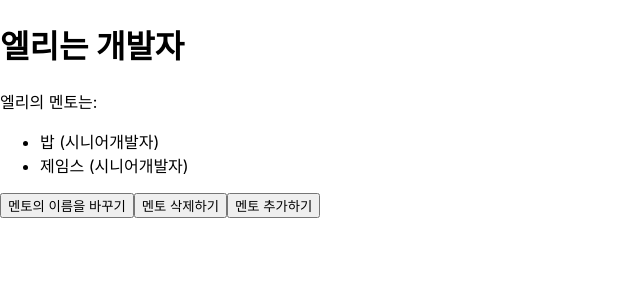
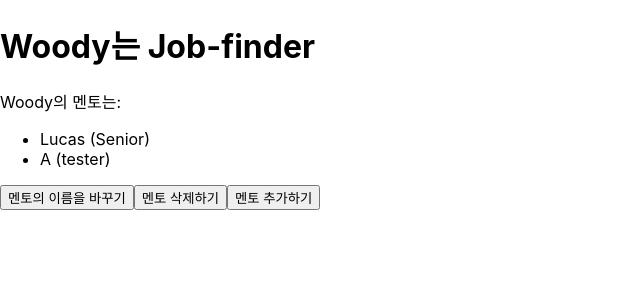
Before and after one commit to nzwgkim/find-keyword, a React (Create React App) app: page / in a window 1280 px wide. Shown: the top 300 px of the page, without its empty margins (0-640 px from the left). Built offline with nearby package versions, Linux system fonts and the light colour scheme.

Commit message:
useImmer

```diff
--- a/package.json
+++ b/package.json
@@ -7,11 +7,13 @@
     "@testing-library/jest-dom": "^5.16.5",
     "@testing-library/react": "^13.4.0",
     "@testing-library/user-event": "^13.5.0",
+    "immer": "^9.0.16",
     "react": "^18.2.0",
     "react-dom": "^18.2.0",
     "react-redux": "^8.0.4",
     "react-scripts": "^2.1.3",
     "redux-thunk": "^2.4.1",
+    "use-immer": "^0.7.0",
     "web-vitals": "^2.1.4"
   },
   "scripts": {
--- /dev/null
+++ b/src/basic/AppMentorsImmer.jsx
@@ -0,0 +1,94 @@
+import React from "react";
+import { useImmer } from 'use-immer';
+
+const initPersion = {
+  name: "Woody",
+  title: "Job-finder",
+  mentors: [
+    {
+      name: "Lucas",
+      title: "Senior"
+    },
+    {
+      name: "A",
+      title: "tester"
+    }
+  ]
+};
+
+
+export default function App() {
+  const [person, updatePerson] = useImmer(initPersion);
+  // const [person, setPerson] = useState(initPersion);
+
+  const handleOnChange = () => {
+    const prev = prompt(`Select mentos'name to be changed?`);
+    const current = prompt(`Enter new name`);
+    if (prev == undefined && current == undefined) {
+      return;
+    }
+    updatePerson(person => {
+      const mentor = person.mentors.find(m => m.name == prev);
+      mentor.name = current;
+    })
+    // setPerson((person) => ({
+    //   ...person,
+    //   mentors: person.mentors.map((mentor) => {
+    //     if (mentor.name == prev) return { ...mentor, name: current };
+    //     return mentor;
+    //   })
+    // }));
+    console.log("Change:", person.mentors);
+  };
+
+  const handleOnDelete = () => {
+    const name = prompt(`Find the mentor's name to be deleted`);
+    if (name == undefined) {
+      return;
+    }
+    updatePerson(person => {
+      const index = person.mentors.findIndex(m => m.name == name);
+      person.mentors.splice(index, 1);
+    })
+    // setPerson((person) => ({
+    //   ...person,
+    //   mentors: person.mentors.filter((m) => m.name != name)
+    // }));
+    console.log("Delete:", person.mentors);
+  };
+
+  const handleOnAdd = () => {
+    const name = prompt(`Add name?`);
+    if (name == undefined) {
+      return;
+    }
+    const title = prompt(`Add role?`);
+    updatePerson(person => {
+      person.mentors.push({ name, title });
+    })
+    // setPerson((person) => ({
+    //   ...person,
+    //   mentors: [...person.mentors, { name, title }]
+    // }));
+    console.log("Add:", person.mentors);
+  };
+
+  return (
+    <div>
+      <h1>
+        {person.name}는 {person.title}
+      </h1>
+      <p>{person.name}의 멘토는:</p>
+      <ul>
+        {person.mentors.map((mentor, index) => (
+          <li key={index}>
+            {mentor.name} ({mentor.title})
+          </li>
+        ))}
+      </ul>
+      <button onClick={handleOnChange}>멘토의 이름을 바꾸기 </button>
+      <button onClick={handleOnDelete}>멘토 삭제하기</button>
+      <button onClick={handleOnAdd}>멘토 추가하기</button>
+    </div>
+  );
+}
--- a/src/index.js
+++ b/src/index.js
@@ -1,6 +1,7 @@
 import React from 'react';
 import ReactDOM from 'react-dom/client';
-import AppMentors from './basic/AppMentors';
+// import AppMentors from './basic/AppMentors';
+import AppMentorsImmer from './basic/AppMentorsImmer';
 // import AppXY from './basic/AppXY';
 import './index.css';
 // import App from './App';
@@ -10,7 +11,7 @@ import reportWebVitals from './reportWebVitals';
 
 const root = ReactDOM.createRoot(document.getElementById('root'));
 root.render(
-    <AppMentors />
+    <AppMentorsImmer />
 );
 
 // If you want to start measuring performance in your app, pass a function
```
Also changed, not shown: 1 other file (tests, documents, lock files or other folders).
